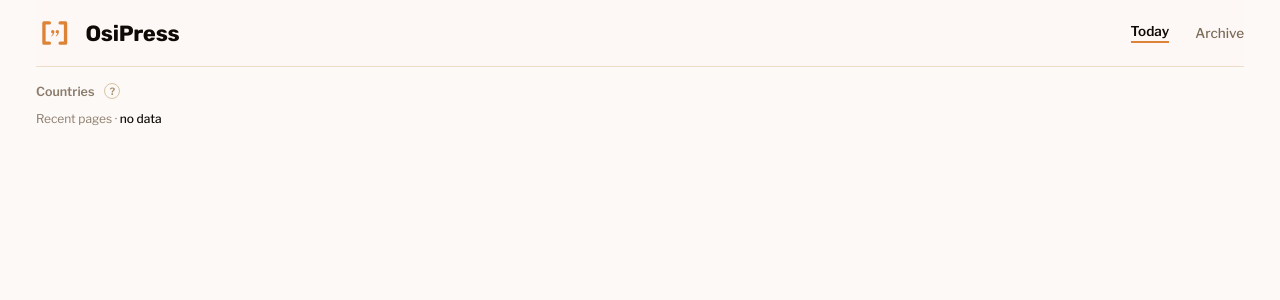
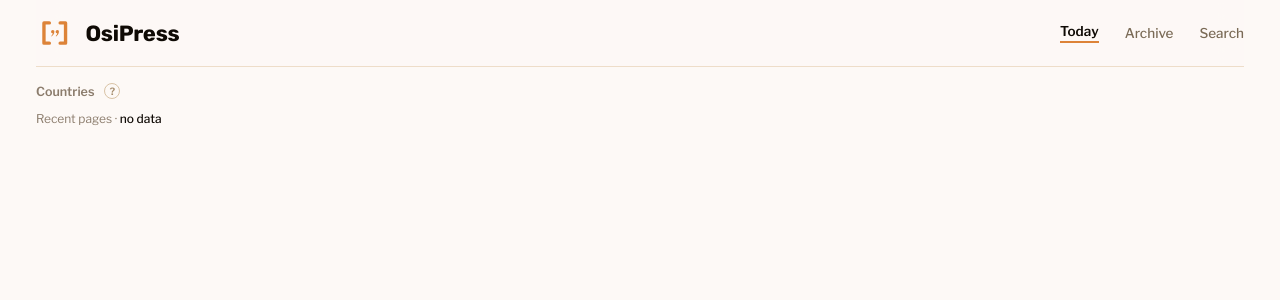
Before and after one commit to ShlokShar/OsiPress, a Flask app: template templates/index.html in a window 1280 px wide. Shown: the top 300 px of the page. Run offline with Flask 3, Linux system fonts and the light colour scheme; the template is opened without the code that fills it, so the values that code supplies are empty.

Commit message:
added "search" button to navbar

```diff
--- a/templates/archive.html
+++ b/templates/archive.html
@@ -30,7 +30,8 @@
                     <span class="name">OsiPress</span>
                 </a>
                 <div class="navlinks"><a href="/today">Today</a><a href="#"
-                    class="active">Archive</a></div>
+                    class="active">Archive</a><a
+                    href="/search">Search</a></div>
             </nav>
             <div class="toolbar">
                 <div class="toolbar-row">
--- a/templates/index.html
+++ b/templates/index.html
@@ -32,7 +32,8 @@
                 </a>
                 <div class="navlinks"><a href="/today" class="active">Today
                     </a><a
-                        href="/archive">Archive</a>
+                        href="/archive">Archive</a><a
+                        href="/search">Search</a>
                 </div>
             </nav>
             <div class="toolbar">
```
